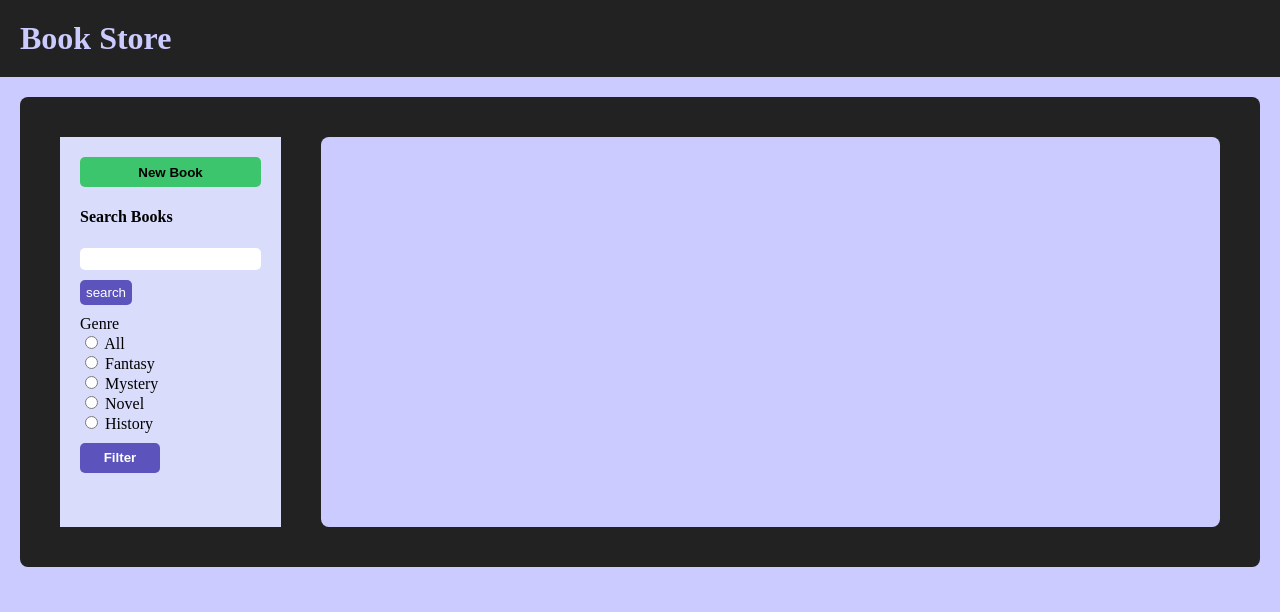
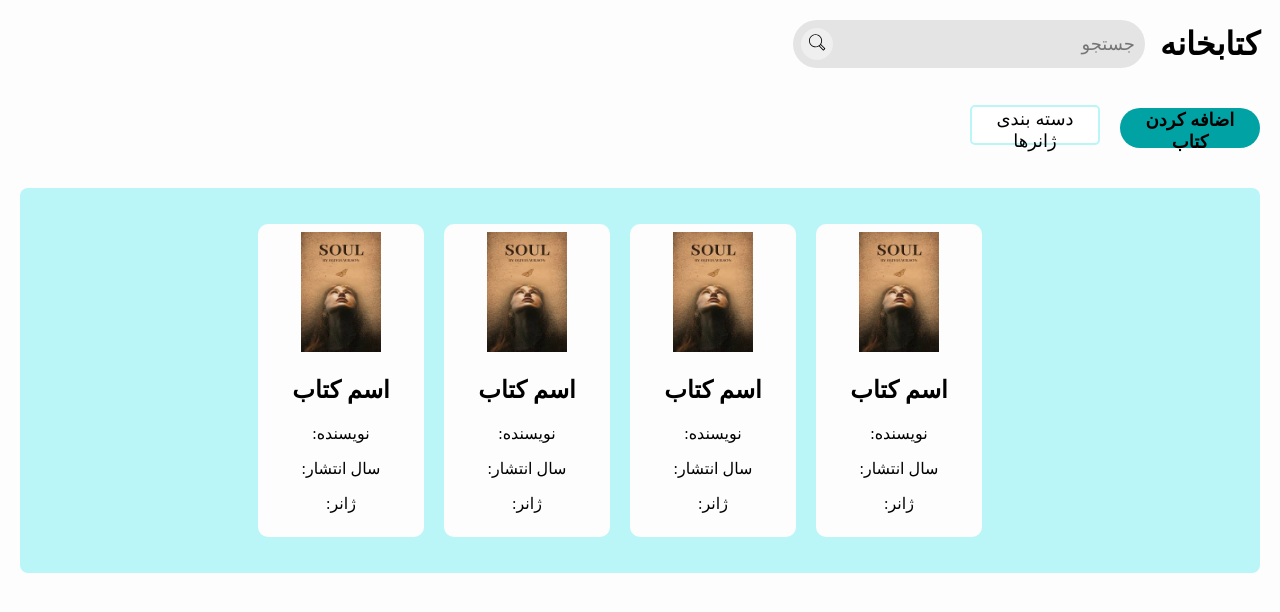
Before and after one commit to taherehsafari/Book-Store, a plain HTML site: page index.html in a window 1280 px wide. Drawn offline with Linux system fonts and the light colour scheme.

Commit message:
style: update css styles

```diff
--- a/index.html
+++ b/index.html
@@ -1,5 +1,5 @@
 <!DOCTYPE html>
-<html lang="en">
+<html lang="en" dir="rtl">
 <head>
     <meta charset="UTF-8">
     <meta name="viewport" content="width=device-width, initial-scale=1.0">
@@ -9,80 +9,119 @@
 <body>
 
     <header>
-        <h1>Book Store</h1>
+        <a href=""><h1>کتابخانه</h1></a>
+
+        <div class="search-section">
+            <input id="search-books" type="text" placeholder="جستجو">
+            <button id="search-btn">
+                <svg class="svg-icon" viewBox="0 0 20 20">
+                    <path d="M18.125,15.804l-4.038-4.037c0.675-1.079,1.012-2.308,1.01-3.534C15.089,4.62,12.199,1.75,8.584,1.75C4.815,1.75,1.982,4.726,2,8.286c0.021,3.577,2.908,6.549,6.578,6.549c1.241,0,2.417-0.347,3.44-0.985l4.032,4.026c0.167,0.166,0.43,0.166,0.596,0l1.479-1.478C18.292,16.234,18.292,15.968,18.125,15.804 M8.578,13.99c-3.198,0-5.716-2.593-5.733-5.71c-0.017-3.084,2.438-5.686,5.74-5.686c3.197,0,5.625,2.493,5.64,5.624C14.242,11.548,11.621,13.99,8.578,13.99 M16.349,16.981l-3.637-3.635c0.131-0.11,0.721-0.695,0.876-0.884l3.642,3.639L16.349,16.981z"></path>
+                </svg>
+            </button>
+        </div>
+
+        <div>
+
+        </div>
     </header>
 
     <div class="container">
 
-        <div class="left-section">
+        <div class="option-section">
 
-            <button id="addBtn">New Book</button>
+            <button id="addBtn">اضافه کردن کتاب</button>
 
             <div class="filter-container">
-                <h4>Search Books</h4>
+                <button class="dropdown-btn">دسته بندی ژانرها</button>
+                <div class="filter-dropdown">
 
-                <input id="search-books" type="text">
-                <button id="search-btn">search</button><br>
+                    <input type="radio" id="filter-genre" name="filter-genre" value="فانتزی">
+                    <label>فانتزی</label><br>
 
-                <label for="filter-genre">Genre</label><br>
+                    <input type="radio" id="filter-genre" name="filter-genre" value="معمایی">
+                    <label>معمایی</label><br>
 
-                <input type="radio" id="filter-genre" name="filter-genre" value="">
-                <label>All</label><br>
+                    <input type="radio" id="filter-genre" name="filter-genre" value="رمان">
+                    <label>رمان</label><br>
 
-                <input type="radio" id="filter-genre" name="filter-genre" value="Fantasy">
-                <label>Fantasy</label><br>
+                    <input type="radio" id="filter-genre" name="filter-genre" value="تاریخی">
+                    <label>تاریخی</label><br>
 
-                <input type="radio" id="filter-genre" name="filter-genre" value="Mystery">
-                <label>Mystery</label><br>
-
-                <input type="radio" id="filter-genre" name="filter-genre" value="Novel">
-                <label>Novel</label><br>
-
-                <input type="radio" id="filter-genre" name="filter-genre" value="History">
-                <label>History</label><br>
-
-                <button id="filter-btn">Filter</button>
-
+                    <button id="filter-btn">جستجو</button>
+                </div>
             </div>
 
         </div>
 
-        <div class="right-section">
-            <ul id="book-container"></ul>
+        <div class="book-section">
+            <ul id="book-container">
+
+                <li>
+                    <img src="./img/book-img.jpg" alt="Book Cover">
+                    <h2>اسم کتاب</h2>
+                    <p>نویسنده: </p>
+                    <p>سال انتشار: </p>
+                    <p>ژانر: </p>
+                </li>
+
+                <li>
+                    <img src="./img/book-img.jpg" alt="Book Cover">
+                    <h2>اسم کتاب</h2>
+                    <p>نویسنده: </p>
+                    <p>سال انتشار: </p>
+                    <p>ژانر: </p>
+                </li>
+
+                <li>
+                    <img src="./img/book-img.jpg" alt="Book Cover">
+                    <h2>اسم کتاب</h2>
+                    <p>نویسنده: </p>
+                    <p>سال انتشار: </p>
+                    <p>ژانر: </p>
+                </li>
+
+                <li>
+                    <img src="./img/book-img.jpg" alt="Book Cover">
+                    <h2>اسم کتاب</h2>
+                    <p>نویسنده: </p>
+                    <p>سال انتشار: </p>
+                    <p>ژانر: </p>
+                </li>
+            </ul>
         </div>
 
     </div>
 
     <div id="popupOverlay" class="overlay-container">
         <div class="popup-box">
-            <h2 style="color: black;">Add New Book</h2>
+            <h2 style="color: black;">کتاب جدید</h2>
             <form class="form-container">
 
                 <input id="book-photo" type="file" onchange="previewFile()">
                 <img src="" width="80px" height="120px" alt="Image preview...">
 
-                <label class="form-label" for="title">Title:</label>
+                <label class="form-label" for="title">نام کتاب:</label>
                 <input class="form-input" type="text" id="title" maxlength="10">
 
-                <label class="form-label" for="author">Author:</label>
+                <label class="form-label" for="author">نویسنده:</label>
                 <input class="form-input" type="text" id="author" maxlength="10">
 
-                <label class="form-label" for="year">Year:</label>
+                <label class="form-label" for="year">سال انتشار:</label>
                 <input class="form-input" type="text" id="year" maxlength="4">
 
-                <label class="form-label" for="genre">Genre:</label>
+                <label class="form-label" for="genre">ژانر:</label>
                 <select id="select-genre">
-                    <option value="">- Select -</option>
-                    <option value="Fantasy">Fantasy</option>
-                    <option value="Mystery">Mystery</option>
-                    <option value="Novel">Novel</option>
-                    <option value="History">History</option>
+                    <option value="">- انتخاب -</option>
+                    <option value="فانتزی">فانتزی</option>
+                    <option value="معمایی">معمایی</option>
+                    <option value="رمان">رمان</option>
+                    <option value="تاریخی">تاریخی</option>
                 </select>
 
-                <button id="btn-submit" type="submit"> Add Book </button>
+                <button id="btn-submit" type="submit"> اضافه کردن </button>
             </form>
 
-            <button id="btn-close-popup"> Close </button>
+            <button id="btn-close-popup"> بستن </button>
         </div>
     </div>
 
--- a/style.css
+++ b/style.css
@@ -1,6 +1,7 @@
+/* General Styles */
 body {
     margin: 0 auto;
-    background-color: #cccbff;
+    background-color: #fdfdfd;
 }
 
 h1 {
@@ -8,15 +9,29 @@ h1 {
     margin: 0;
 }
 
+a {
+    color: #000000;
+    text-decoration: none;
+}
+
+a:hover {
+    color: #00a2a4;
+}
+
 ul{
-    display: inline-flex;
+    display: flex;
     flex-wrap: wrap;
 
 }
 
 li {
+    width: 150px;
+    margin: 10px;
+    padding: 8px;
+    text-align: center;
     list-style: none;
-    padding: 60px;
+    background-color:#fdfdfd;
+    border-radius: 10px;
 }
 
 img{
@@ -24,54 +39,67 @@ img{
     height: 120px;
 }
 
+.svg-icon {
+    width: 20px;
+    height: 25px;
+}
+
+.svg-icon path,
+.svg-icon polygon,
+.svg-icon rect {
+    fill: #000000;
+}
+
+.svg-icon circle {
+    stroke: #4691f6;
+    stroke-width: 1;
+}
+
+/* ------- Header Styles ------- */
 header {
-    color: #cccbff;
-    background-color: #222222;
+    display: flex;
+    align-items: center;
+    color: #2e2e31;
+    background-color: #fdfdfd;
     padding: 20px;
 }
 
-.container {
-    margin: 20px;
+/* Search Styles */
+.search-section {
     display: flex;
-    justify-content: space-between;
-    padding: 20px;
-    background-color: #222222;
-    height: auto;
-    border-radius: 8px;
+    justify-content: center;
+    background-color: #e4e4e4;
+    border-radius: 50px;
+    margin-right: 15px;
+    padding: 8px;
 }
 
-#addBtn {
-    font-weight: bold;
+#search-books {
+    width: 300px;
     height: 30px;
-    border-radius: 5px;
+    background-color: #e4e4e4;
+    border: none;
+    outline: none;
+    font-size: large;
+}
+
+#search-btn {
     border-style: none;
-    background-color:#3dc56d;
+    border-radius: 50px;
     cursor: pointer;
 }
 
-#addBtn:hover{
-    background-color:#2f9251;
+#search-btn:hover {
+    background-color:#01c3c6;
 }
 
-.left-section {
-    margin: 20px;
-    width: 200px;
-    background-color: #d9dcfa;
-    padding: 20px;
-    display: flex;
-    flex-direction: column;
-    height: 350px;
+/* ------- Container Styles ------- */
+.container {
+    background-color:#fdfdfd;
+    height: auto;
 }
 
-.right-section{
-    margin: 20px;
-    padding: 20px;
-    background-color: #cccbff;
-    width: 100%;
-    height: auto;
-    border-radius: 8px;
-}
-
+/* Overlay & Pop Up Box Styles */
 .overlay-container {
     display: none;
     position: fixed;
@@ -87,7 +115,7 @@ header {
 }
 
 .popup-box {
-    background: #cccbff;
+    background:#f0f0f0;
     padding: 30px;
     border-radius: 12px;
     box-shadow: 0 0 20px rgba(0, 0, 0, 0.4);
@@ -98,6 +126,7 @@ header {
     animation: fadeInUp 0.5s ease-out forwards;
 }
 
+/* Form Styles */
 .form-container {
     display: flex;
     flex-direction: column;
@@ -105,27 +134,32 @@ header {
 
 .form-label {
     margin-bottom: 10px;
-    font-size: 16px;
+    font-size: large;
     color: #000000;
-    text-align: left;
+    text-align: right;
+
 }
 
 .form-input {
     padding: 8px;
     margin-bottom: 20px;
     border: 1px solid #ccc;
+    background-color:#e4e4e4;
     border-radius: 8px;
     font-size: 16px;
     width: 100%;
     box-sizing: border-box;
+    outline: none;
 }
 
 #select-genre{
+    font-size: large;
     height: 30px;
     margin-bottom: 20px;
     border-radius: 8px;
 }
 
+/* Submit & Close Button styles */
 #btn-submit,
 #btn-close-popup {
     padding: 12px 24px;
@@ -136,11 +170,13 @@ header {
 }
 
 #btn-submit {
-    background-color: rgb(92, 84, 188);
+    font-size: large;
+    background-color:#00a2a4;
     color: #fff;
 }
 
 #btn-close-popup {
+    font-size: large;
     width: 200px;
     margin-top: 12px;
     background-color: #e74c3c;
@@ -148,9 +184,8 @@ header {
 }
 
 #btn-submit:hover{
-    background-color: #353a80;
+    background-color:#008284;
 }
-
 
 #btn-close-popup:hover {
     background-color: #b72222;
@@ -173,39 +208,93 @@ header {
     opacity: 1;
 }
 
+/* ------- Option Section Styles ------- */
+.option-section {
+    display: flex;
+    align-items: center;
+    background-color:#fdfdfd;
+}
+
+/* Add New Book Btn Styles */
+#addBtn {
+    margin: 20px;
+    width: 140px;
+    height: 40px;
+    font-weight: bold;
+    border-radius: 20px;
+    border-style: none;
+    background-color:#00a2a4;
+    cursor: pointer;
+    font-size: large;
+}
+
+#addBtn:hover{
+    background-color:#01c3c6;
+}
+
+/* Filter Option Styles */
+.filter-container {
+    position: relative;
+}
+
+.filter-dropdown {
+    position: absolute;
+    display: none;
+    width: 200px;
+    padding: 10px;
+    line-height: 30px;
+    background-color: #fff;
+    box-shadow: 0px 2px 5px rgba(0, 0, 0, 0.5);
+    z-index: 1;
+}
+
+.filter-container:hover .filter-dropdown {
+    display: block;
+}
+
+#filter-genre{
+    cursor: pointer;
+}
+
+.dropdown-btn {
+    width: 130px;
+    height: 40px;
+    font-size: large;
+    border-radius: 5px;
+    border-color:#baf6f7;
+    border-style: solid;
+    background-color:#fff;
+    cursor: pointer;
+
+}
+
+.dropdown-btn:hover {
+    background-color:#baf6f7;
+}
+
 #filter-btn{
     margin-top: 10px;
-    font-weight: bold;
     height: 30px;
-    width: 80px;
+    width: 200px;
+    font-size: large;
     border-radius: 5px;
     border-style: none;
-    background-color: rgb(92, 84, 188);
-    color: #fff;
+    background-color: #00a2a4;
     cursor: pointer;
 }
 
 #filter-btn:hover{
-    background-color: #353a80;
+    background-color: #01c3c6;
 }
 
-#search-books{
-    height: 20px;
-    margin-bottom: 10px;
-    border-radius: 5px;
-    border-style: none;
+/* ------- Book Section Styles ------- */
+.book-section{
+    display: flex;
+    justify-content: center;
+    align-items: center;
+    margin: 20px;
+    padding: 10px;
+    background-color:#baf6f7;
+    height: auto;
+    border-radius: 8px;
 }
-
-#search-btn{
-    height: 25px;
-    margin-bottom: 10px;
-    border-style: none;
-    border-radius: 5px;
-    background-color: rgb(92, 84, 188);
-    color: #fff;
-    cursor: pointer;
-}
-
-#search-btn:hover{
-    background-color: #353a80;
-}
```
Also changed, not shown: app.js (+11 -11 lines).
